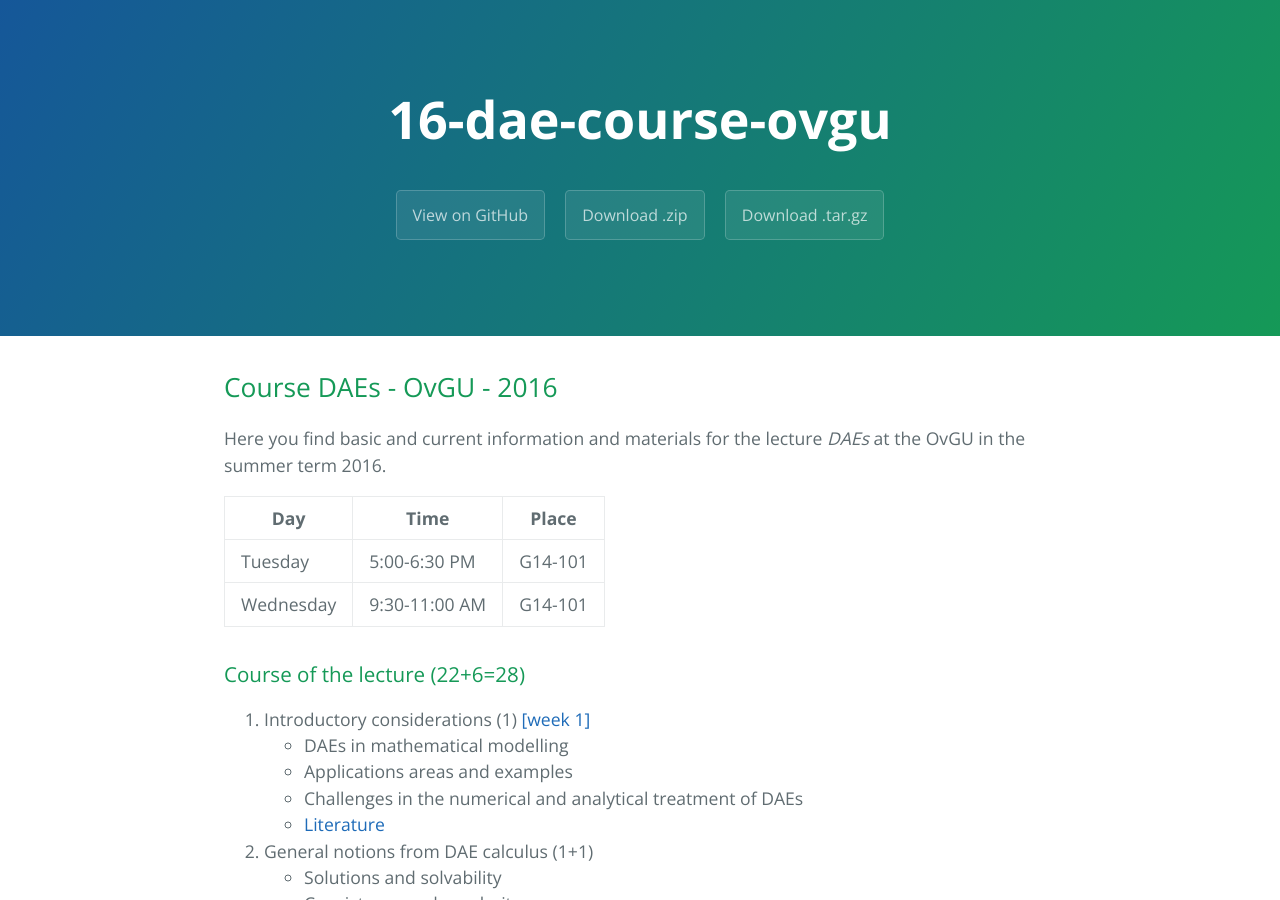
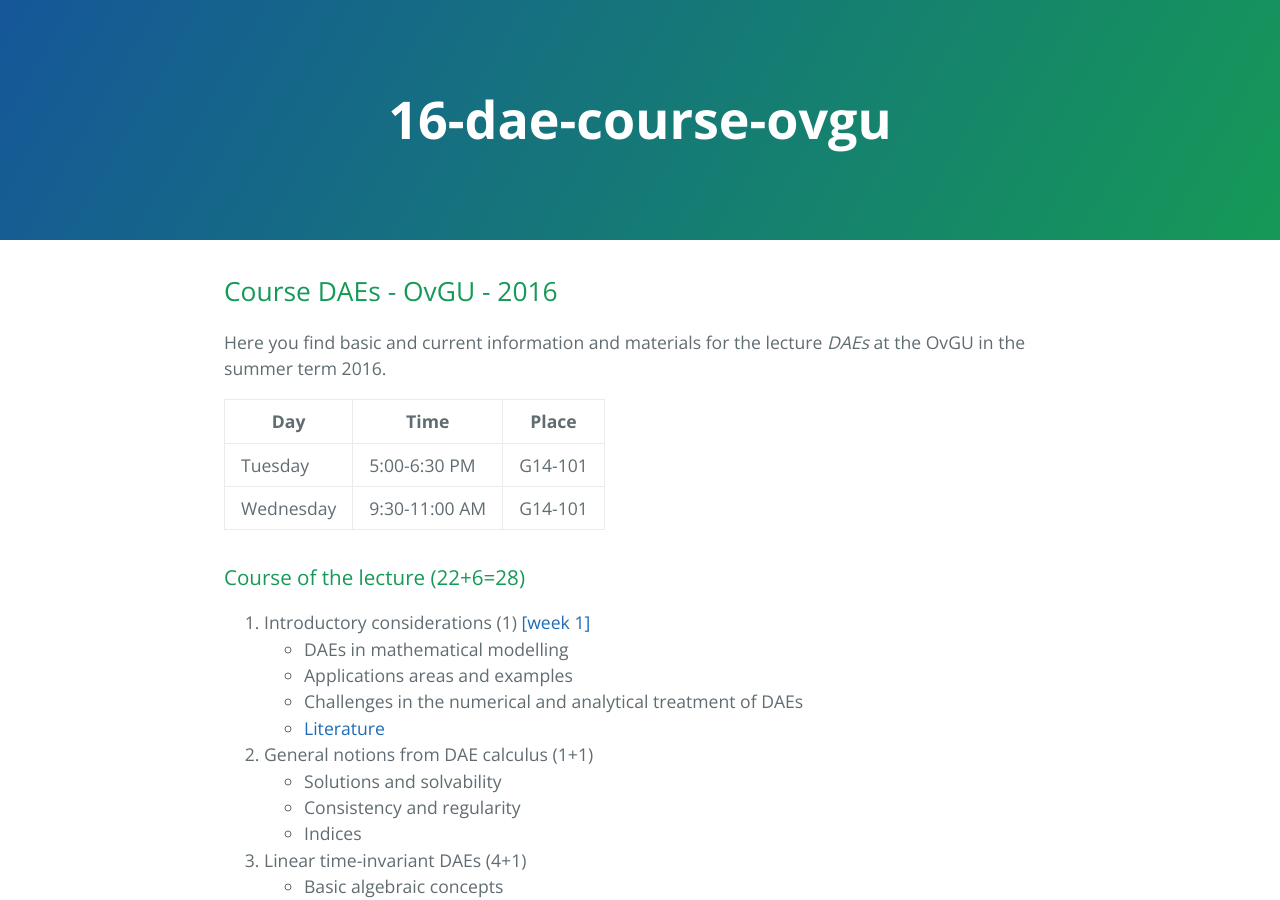
Before and after one commit to highlando/16-dae-course-ovgu, a Jekyll site: the page built from index.md, in a window 1280 px wide and 900 px high. Built offline with Jekyll 4.4.1, drawn with Linux system fonts in a browser that asks for light colours.

Commit message:
rmd the download tags

```diff
--- a/_layouts/index.html
+++ b/_layouts/index.html
@@ -12,10 +12,10 @@
   <body>
     <section class="page-header">
       <h1 class="project-name">16-dae-course-ovgu</h1>
-      <h2 class="project-tagline"></h2>
+      <!-- <h2 class="project-tagline"></h2>
       <a href="https://github.com/highlando/16-dae-course-ovgu" class="btn">View on GitHub</a>
       <a href="https://github.com/highlando/16-dae-course-ovgu/zipball/master" class="btn">Download .zip</a>
-      <a href="https://github.com/highlando/16-dae-course-ovgu/tarball/master" class="btn">Download .tar.gz</a>
+	  <a href="https://github.com/highlando/16-dae-course-ovgu/tarball/master" class="btn">Download .tar.gz</a> -->
     </section>
 
     <section class="main-content">
```
